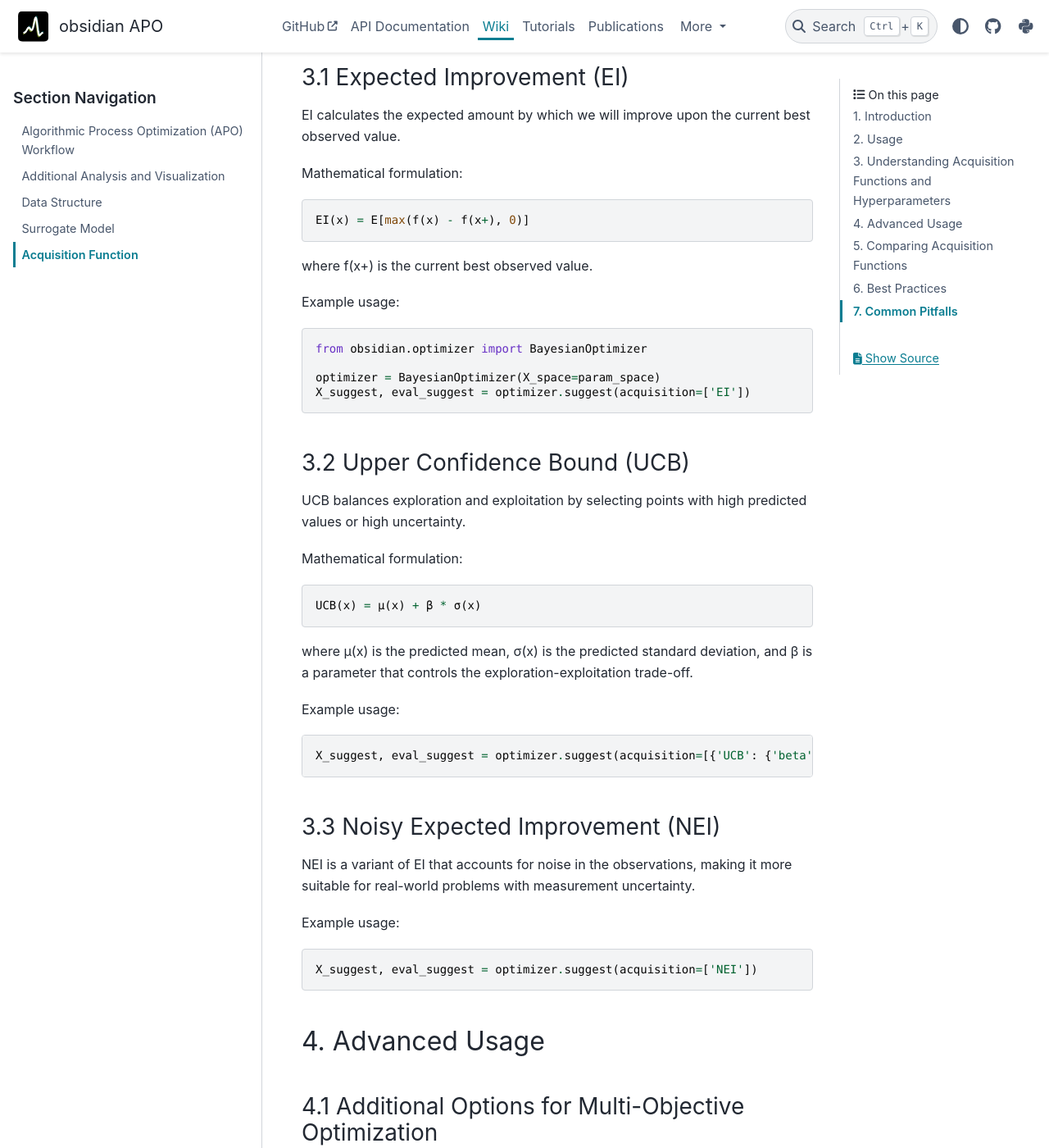
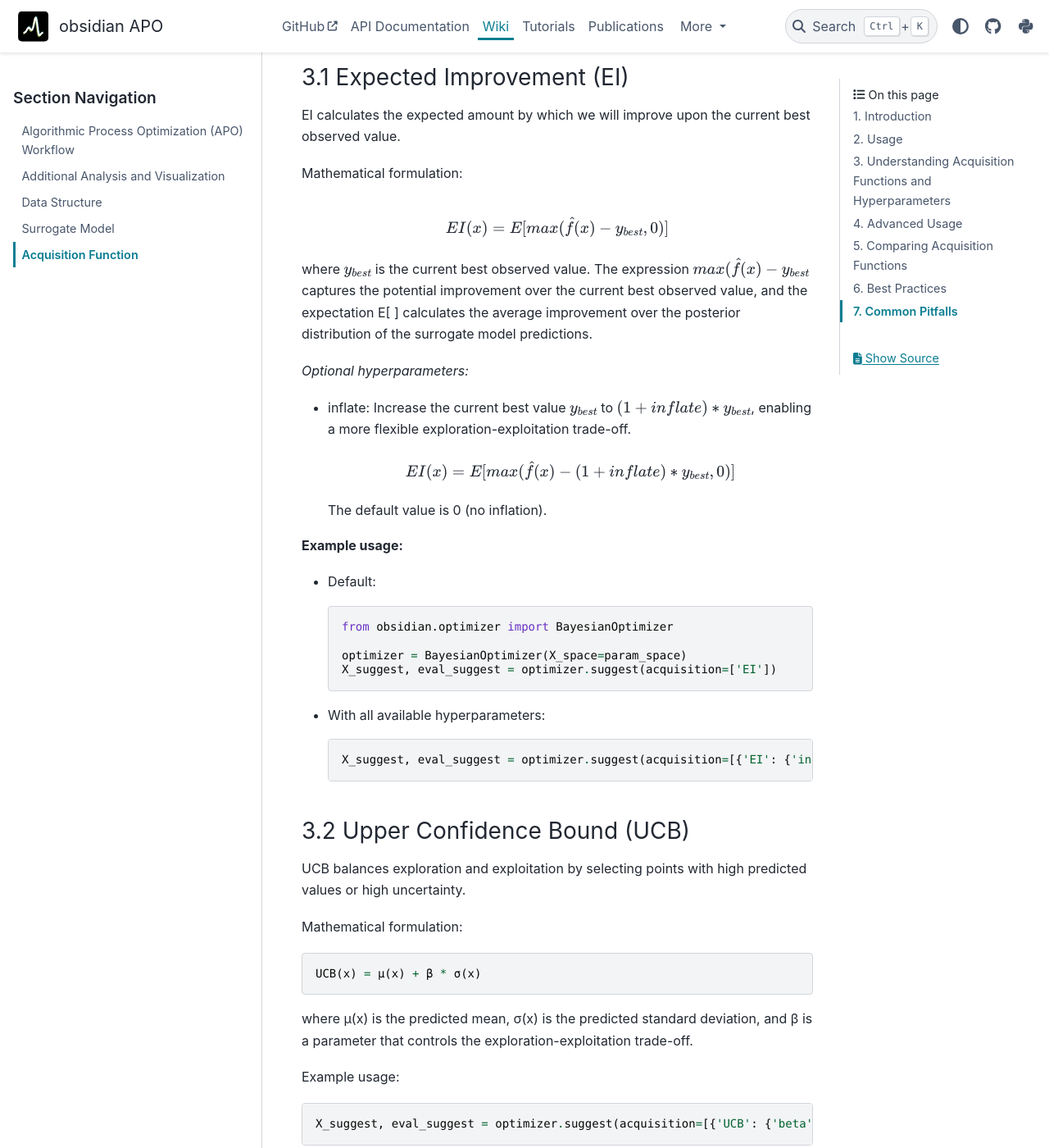
Before and after one commit to MSDLLCpapers/obsidian, a Sphinx documentation site: the page built from docs/wiki/5_AcquisitionFunction.md, in a window 1280 px wide and 1400 px high, scrolled down 2338 px. Shown: the whole window at 82% size. Built offline with Sphinx 7.4.7 and the PyData theme 0.15.4, drawn with Linux system fonts in a browser that asks for light colours; some of the changed text lies outside the part shown.

Commit message:
revise 3.1 Expected Improvement (EI)

````diff
--- a/docs/wiki/5_AcquisitionFunction.md
+++ b/docs/wiki/5_AcquisitionFunction.md
@@ -73,18 +73,39 @@ The `acquisition` parameter should be always a list, containing either string or
 EI calculates the expected amount by which we will improve upon the current best observed value.
 
 Mathematical formulation:
-```
-EI(x) = E[max(f(x) - f(x+), 0)]
-```
-where f(x+) is the current best observed value.
+\begin{equation*}
+EI(x) = E[max(\hat{f}(x) - y_{best}, 0)]
+\end{equation*}
 
-Example usage:
-```python
-from obsidian.optimizer import BayesianOptimizer
+where $y_{best}$ is the current best observed value.
+The expression $max(\hat{f}(x) - y_{best}$ captures the potential improvement over the current best observed value, and the expectation E[ ] calculates the average improvement over the posterior distribution of the surrogate model predictions.
 
-optimizer = BayesianOptimizer(X_space=param_space)
-X_suggest, eval_suggest = optimizer.suggest(acquisition=['EI'])
-```
+_Optional hyperparameters:_
+
+* inflate: Increase the current best value $y_{best}$ to $(1+inflate)*y_{best}$, enabling a more flexible exploration-exploitation trade-off.
+
+    \begin{equation*}
+    EI(x) = E[max(\hat{f}(x) - (1+inflate)*y_{best}, 0)]
+    \end{equation*}
+
+    The default value is 0 (no inflation).
+
+**Example usage:**
+
+* Default:
+
+    ```python
+    from obsidian.optimizer import BayesianOptimizer
+
+    optimizer = BayesianOptimizer(X_space=param_space)
+    X_suggest, eval_suggest = optimizer.suggest(acquisition=['EI'])
+    ```
+
+* With all available hyperparameters:
+
+    ```python
+    X_suggest, eval_suggest = optimizer.suggest(acquisition=[{'EI': {'inflate': 0.05}}])
+    ```
 
 ### 3.2 Upper Confidence Bound (UCB)
 
@@ -120,17 +141,7 @@ For multi-objective optimization problems, you can use specialized acquisition f
 X_suggest, eval_suggest = optimizer.suggest(acquisition=['NEHVI'])
 ```
 
-### 4.2 Customizing Acquisition Functions
-
-Some acquisition functions accept parameters to customize their behavior. These can be specified in the `suggest` method:
-
-```python
-X_suggest, eval_suggest = optimizer.suggest(
-    acquisition=[{'EI': {'inflate': 0.01}}]
-)
-```
-
-### 4.3 Custom Acquisition Functions
+### 4.2 Custom Acquisition Functions
 
 If you need to implement a custom acquisition function, you can extend the `MCAcquisitionFunction` class from BoTorch:
 
````
Also changed, not shown: docs/wiki/4_SurrogateModel.md (+1 -1 lines).
